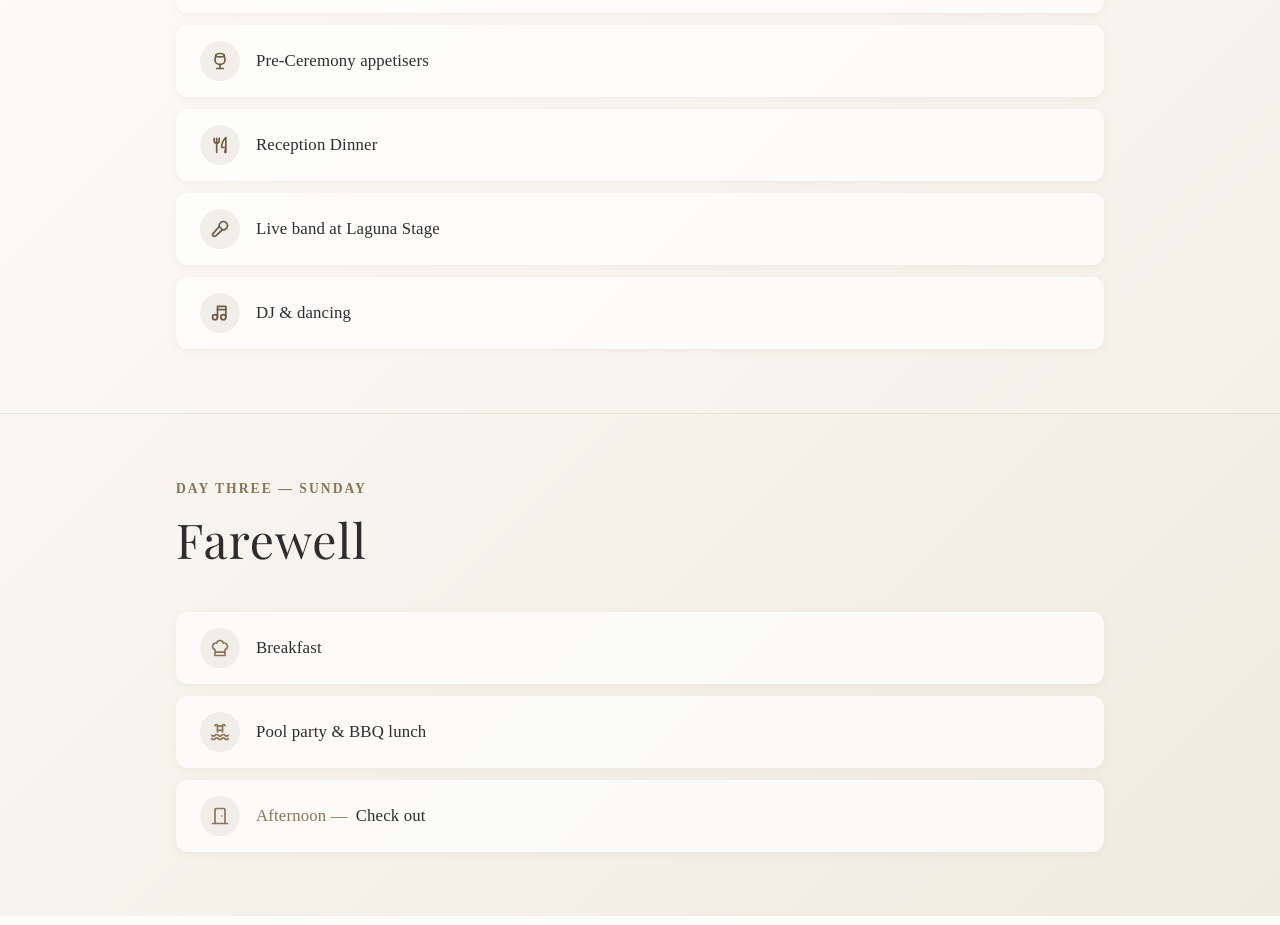
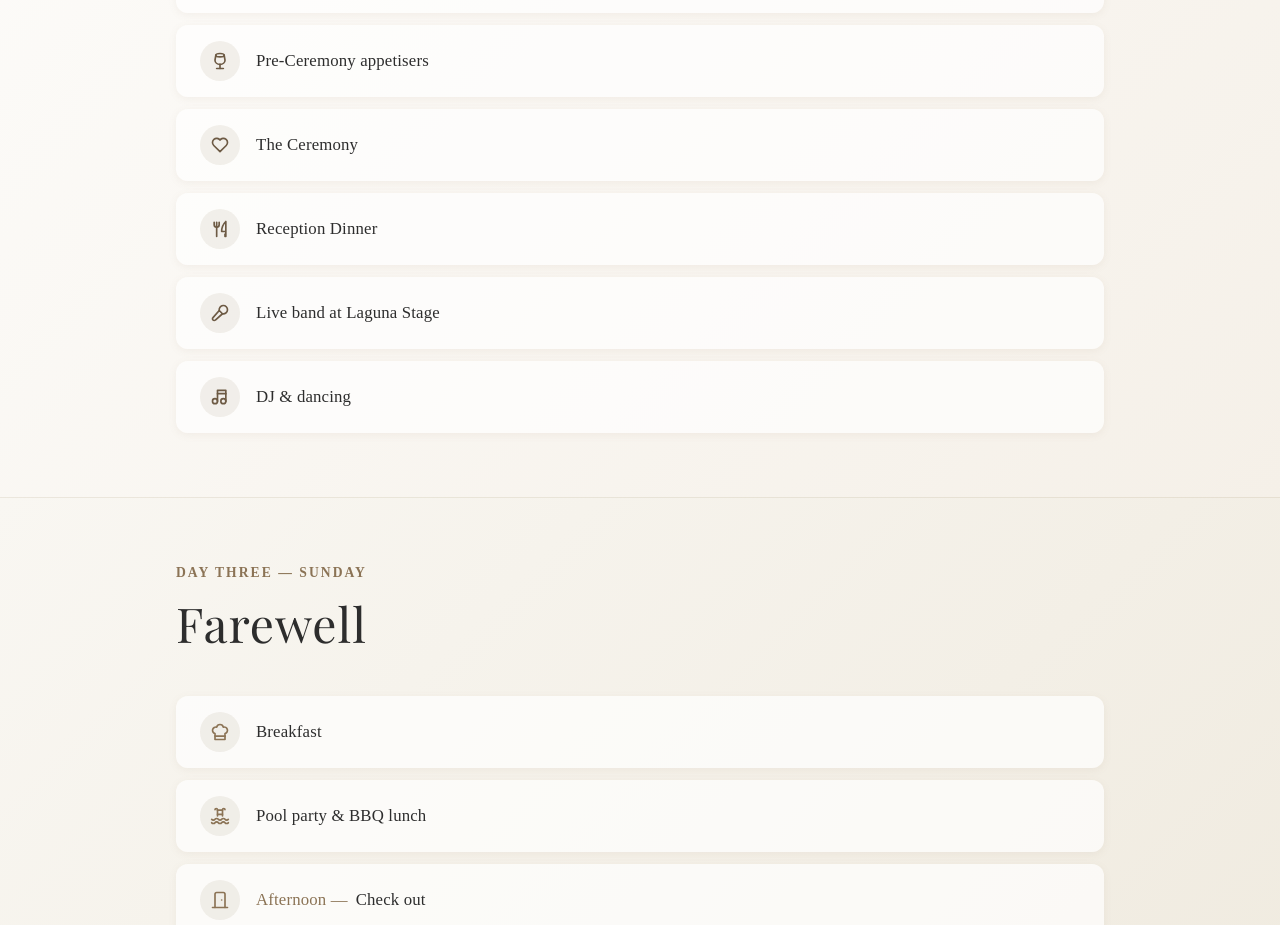
Before and after one commit to Matthew14/Wedding, a Next.js app: page /schedule in a window 1280 px wide. Shown: the part 900-1825 px from the top of the page. Built offline with nearby package versions, Linux system fonts and the light colour scheme; no server answers; a web font is replaced by a local one.

Commit message:
feat(schedule): add The Ceremony to Day Two

```diff
--- a/src/app/schedule/page.tsx
+++ b/src/app/schedule/page.tsx
@@ -50,6 +50,7 @@ const schedule: DaySchedule[] = [
         events: [
             { title: "Breakfast", icon: <IconChefHat size={20} /> },
             { title: "Pre-Ceremony appetisers", icon: <IconGlass size={20} /> },
+            { title: "The Ceremony", icon: <IconHeart size={20} /> },
             { title: "Reception Dinner", icon: <IconToolsKitchen2 size={20} /> },
             { title: "Live band at Laguna Stage", icon: <IconMicrophone2 size={20} /> },
             { title: "DJ & dancing", icon: <IconMusic size={20} /> },
```
